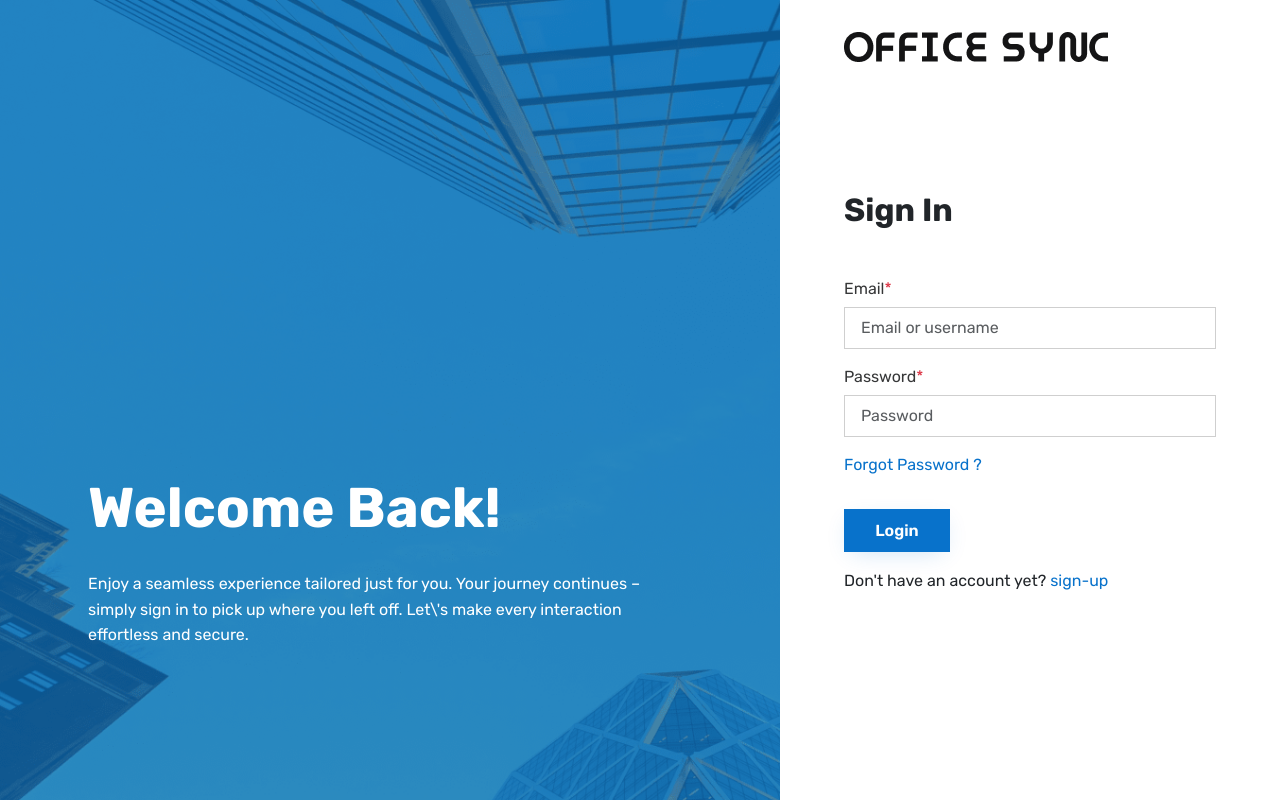
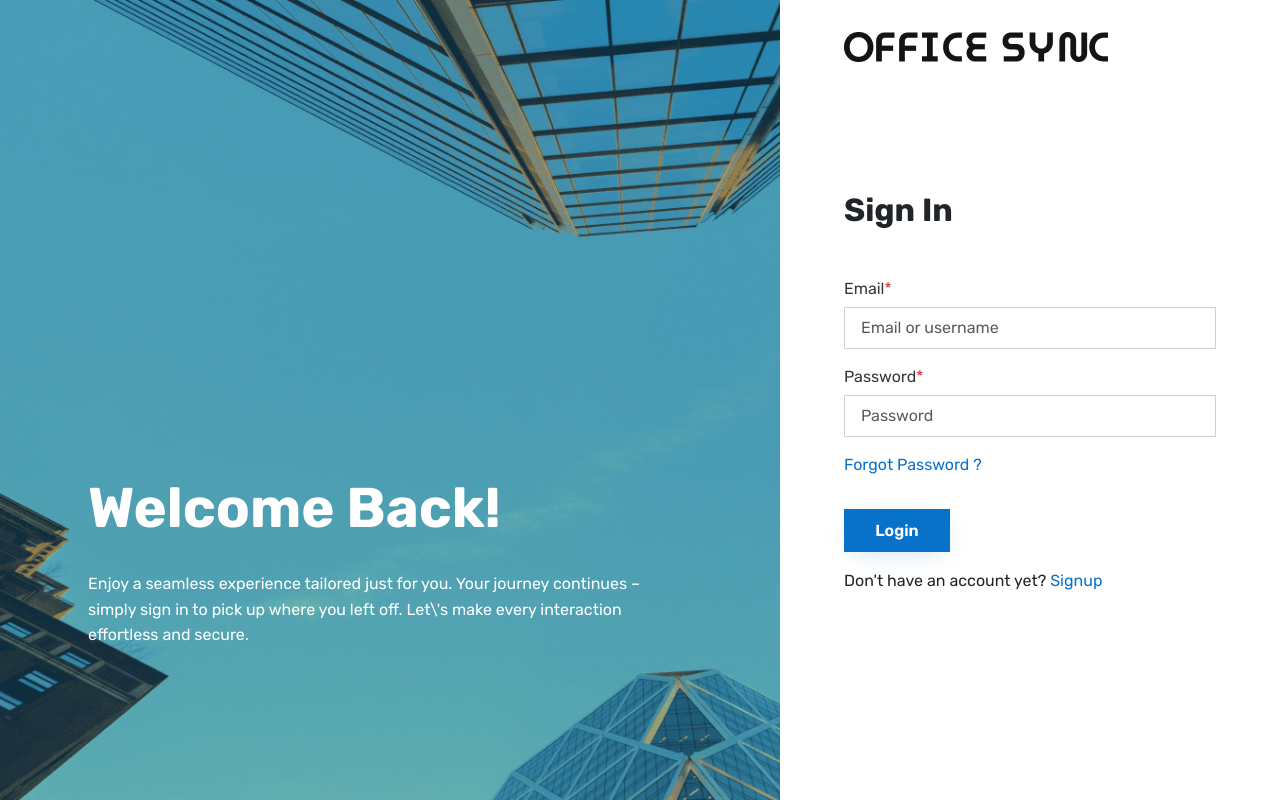
Before and after one commit to developerarjun/officesync-ui-react, a React (Vite) app: page / in a window 1280 px wide. Built offline with nearby package versions, Linux system fonts and the light colour scheme.

Commit message:
banner color updated

```diff
--- a/src/app/modules/auth/login/LoginPage.tsx
+++ b/src/app/modules/auth/login/LoginPage.tsx
@@ -67,7 +67,7 @@ function LoginPage() {
                                 </div>
                             </div>
                             <ButtonComponent btnName="Login" className="btn btn-primary" btnType="submit" isDisabled={false}></ButtonComponent>
-                            <p className="mt-3">Don't have an account yet? <a onClick={() => navigate("/sign-up")}>sign-up</a></p>
+                            <p className="mt-3">Don't have an account yet? <a onClick={() => navigate("/sign-up")}>Signup</a></p>
                         </form>
                         </FormProvider>
                     </div>
--- a/src/scss/abstracts/_colors.scss
+++ b/src/scss/abstracts/_colors.scss
@@ -1,5 +1,6 @@
 // Colors
 $primary: #0872CB;
+$primary-05:#0872cb63;
 $primary-20: #f2f6fa;
 $primary-50: #c6d8e7;
 $primary-100: #a2c1dc;
--- a/src/scss/components/_banner.scss
+++ b/src/scss/components/_banner.scss
@@ -5,7 +5,7 @@
     position: relative;
     &:after {
         content: '';
-        background-color: $primary;
+        background-color: $primary-05;
         width: 100%;
         height: 100%;
         opacity: 0.7;
```
